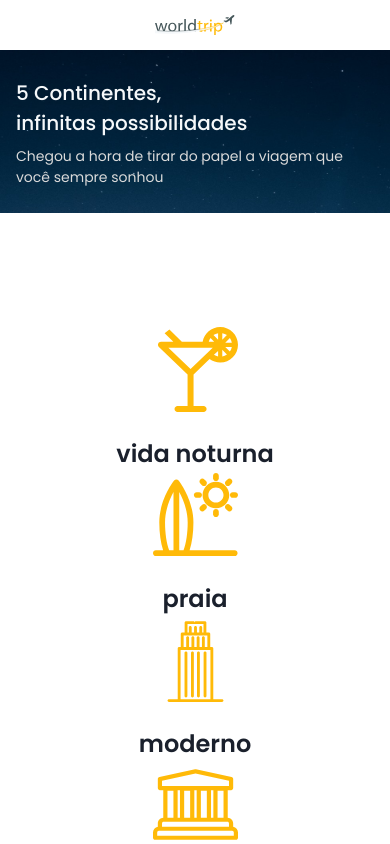
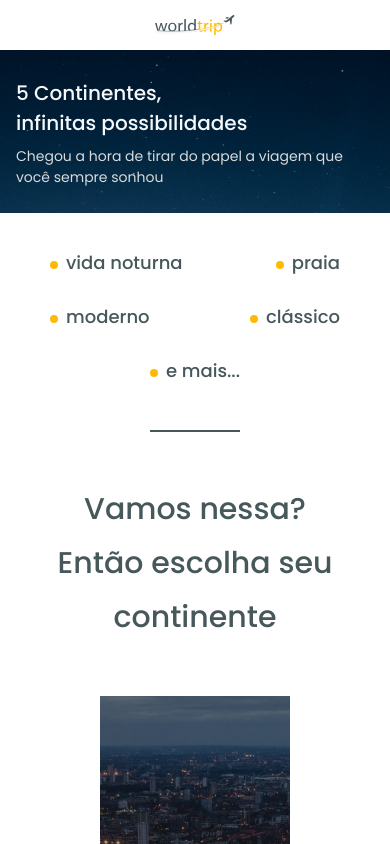
Before and after one commit to ViniciusHack/worldtrip, a Next.js app: page / in a window 390 px wide. Shown: the top 844 px of the page. Built offline with nearby package versions, Linux system fonts and the light colour scheme.

Commit message:
chore: mobile responsive Features component

```diff
--- a/src/components/BannerHome.tsx
+++ b/src/components/BannerHome.tsx
@@ -1,11 +1,11 @@
-import { Box, Flex, Heading, Image, Stack, Text, useBreakpointValue } from "@chakra-ui/react";
+import { Box, Flex, Heading, Image, Stack, Text } from "@chakra-ui/react";
 
+interface BannerHomeProps {
+  showAirPlane: boolean
+}
 
-export function BannerHome() {
-  const isWideVersion = useBreakpointValue({
-    base: false,
-    xl: true
-  })
+export function BannerHome({showAirPlane}: BannerHomeProps) {
+
 
   return (
     <Box bgImage="/images/banner-bg.svg" h={[163, 335]} bgSize={"cover"}>
@@ -14,7 +14,7 @@ export function BannerHome() {
           <Heading fontSize={["xl", "3xl"]}lineHeight={["30px","54px"]} color="gray.100" fontWeight={500}>5 Continentes,<br />infinitas possibilidades</Heading>
           <Text color="gray.300" fontSize={["sm","xl"]} fontWeight={400}>Chegou a hora de tirar do papel a viagem que você sempre sonhou</Text>
         </Stack>
-        {isWideVersion && <Image pt="76" src={"/images/airplane.svg"} alt="Avião amarelo inclinado"/>}
+        {showAirPlane && <Image pt="76" src={"/images/airplane.svg"} alt="Avião amarelo inclinado"/>}
       </Flex>
     </Box>
   )
--- a/src/components/Features/Item.tsx
+++ b/src/components/Features/Item.tsx
@@ -1,16 +1,21 @@
-import { Image, Stack, Text } from "@chakra-ui/react";
+import { Circle, Flex, Image, Stack, Text } from "@chakra-ui/react";
 
 
 interface ItemProps {
   text: string;
   imgSrc: string;
+  showIcon?: boolean;
+  flexPosition?: string;
 }
 
-export function Item({ text, imgSrc }: ItemProps) {
+export function Item({ text, imgSrc, showIcon = false, flexPosition = "start" }: ItemProps) {
   return (
-    <Stack align="center" fontSize="24px" lineHeight="36px" spacing="6" fontWeight={600}>
-        <Image w="85px" src={imgSrc} alt="Suco"/>
-        <Text>{text}</Text>
-    </Stack>
+    <Flex flex="1 1 50%" gap="2" align="baseline" justify={[flexPosition, "center"]} >
+      {!showIcon && <Circle size="2" bgColor="yellow.800"/>}
+      <Stack align="center" fontSize="24px" lineHeight="36px" spacing="6" fontWeight={600}>
+          {showIcon && <Image w="85px" src={imgSrc} alt="Suco"/>}
+          <Text lineHeight={["27px", "36px"]}fontWeight={["500", "600"]} fontSize={["lg","2xl"]}>{text}</Text>
+      </Stack>
+    </Flex>
   )
 }
--- a/src/components/Features/index.tsx
+++ b/src/components/Features/index.tsx
@@ -1,16 +1,31 @@
-import { GridItem, SimpleGrid } from "@chakra-ui/react";
+import { Flex, GridItem, SimpleGrid } from "@chakra-ui/react";
 import { Item } from "./Item";
 
+interface FeatureProps {
+  showIcons: boolean;
+}
 
-export function Feature() {
+export function Feature({ showIcons }: FeatureProps) {
 
   return (
-    <SimpleGrid p="114px 70px" minChildWidth="150px">
-      <GridItem><Item text="vida noturna" imgSrc="/images/cocktail-1.svg"/></GridItem>
-      <GridItem><Item text="praia" imgSrc="/images/surf-1.svg"/></GridItem>
-      <GridItem><Item text="moderno" imgSrc="/images/building-1.svg"/></GridItem>
-      <GridItem><Item text="clássico" imgSrc="/images/museum-1.svg" /></GridItem>
-      <GridItem><Item text="e mais..." imgSrc="/images/earth-1.svg" /></GridItem>
-    </SimpleGrid>
+    <>
+      {!showIcons ?
+      <Flex rowGap={27} color="gray.900" p={["36px 50px", "114px 70px"]} flexWrap="wrap">
+        <Item text="vida noturna" imgSrc="/images/cocktail-1.svg"/>
+        <Item flexPosition="end" text="praia" imgSrc="/images/surf-1.svg"/>
+        <Item text="moderno" imgSrc="/images/building-1.svg"/>
+        <Item flexPosition="end" text="clássico" imgSrc="/images/museum-1.svg" />
+        <Item flexPosition="center" text="e mais..." imgSrc="/images/earth-1.svg" />
+      </Flex>
+      :
+      <SimpleGrid rowGap={27} color="gray.900" p={["36px 50px", "114px 70px"]} minChildWidth="150px">
+        <GridItem><Item text="vida noturna" showIcon imgSrc="/images/cocktail-1.svg"/></GridItem>
+        <GridItem><Item text="praia" showIcon imgSrc="/images/surf-1.svg"/></GridItem>
+        <GridItem><Item text="moderno" showIcon imgSrc="/images/building-1.svg"/></GridItem>
+        <GridItem><Item text="clássico" showIcon imgSrc="/images/museum-1.svg" /></GridItem>
+        <GridItem><Item text="e mais..." showIcon imgSrc="/images/earth-1.svg" /></GridItem>
+      </SimpleGrid>
+      }
+    </>
   )
 }
--- a/src/pages/index.tsx
+++ b/src/pages/index.tsx
@@ -1,4 +1,4 @@
-import { Box, Center, Heading } from "@chakra-ui/react";
+import { Box, Center, Heading, useBreakpointValue } from "@chakra-ui/react";
 import { useEffect, useState } from "react";
 import { BannerHome } from "../components/BannerHome";
 import { Feature } from "../components/Features";
@@ -8,7 +8,10 @@ import { api } from "../services/api";
 import { Continent } from "../types";
 
 export default function Home() {
-
+  const isWideVersion = useBreakpointValue({
+    base: false,
+    xl: true
+  })
   const [continents, setContinents] = useState<Continent[]>([])
 
   useEffect(() => {
@@ -22,8 +25,8 @@ export default function Home() {
   return (
     <>
       <Header />
-      <BannerHome />
-      <Feature />
+      <BannerHome showAirPlane={isWideVersion}/>
+      <Feature showIcons={isWideVersion}/>
       <Center p="10px 0 50px 0">
         <Box width="90px" bgColor="gray.900" h="2px"/>
       </Center>
```
